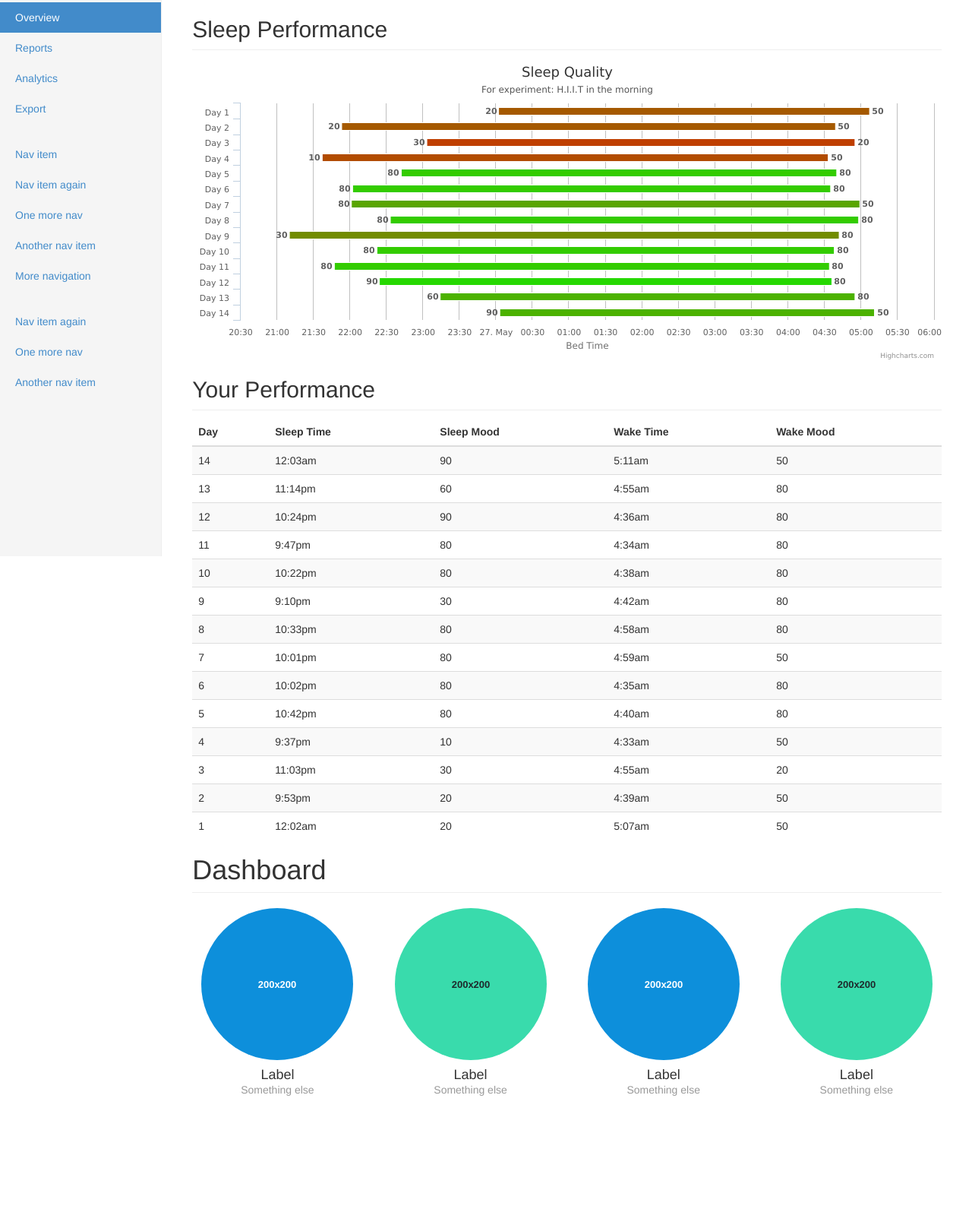
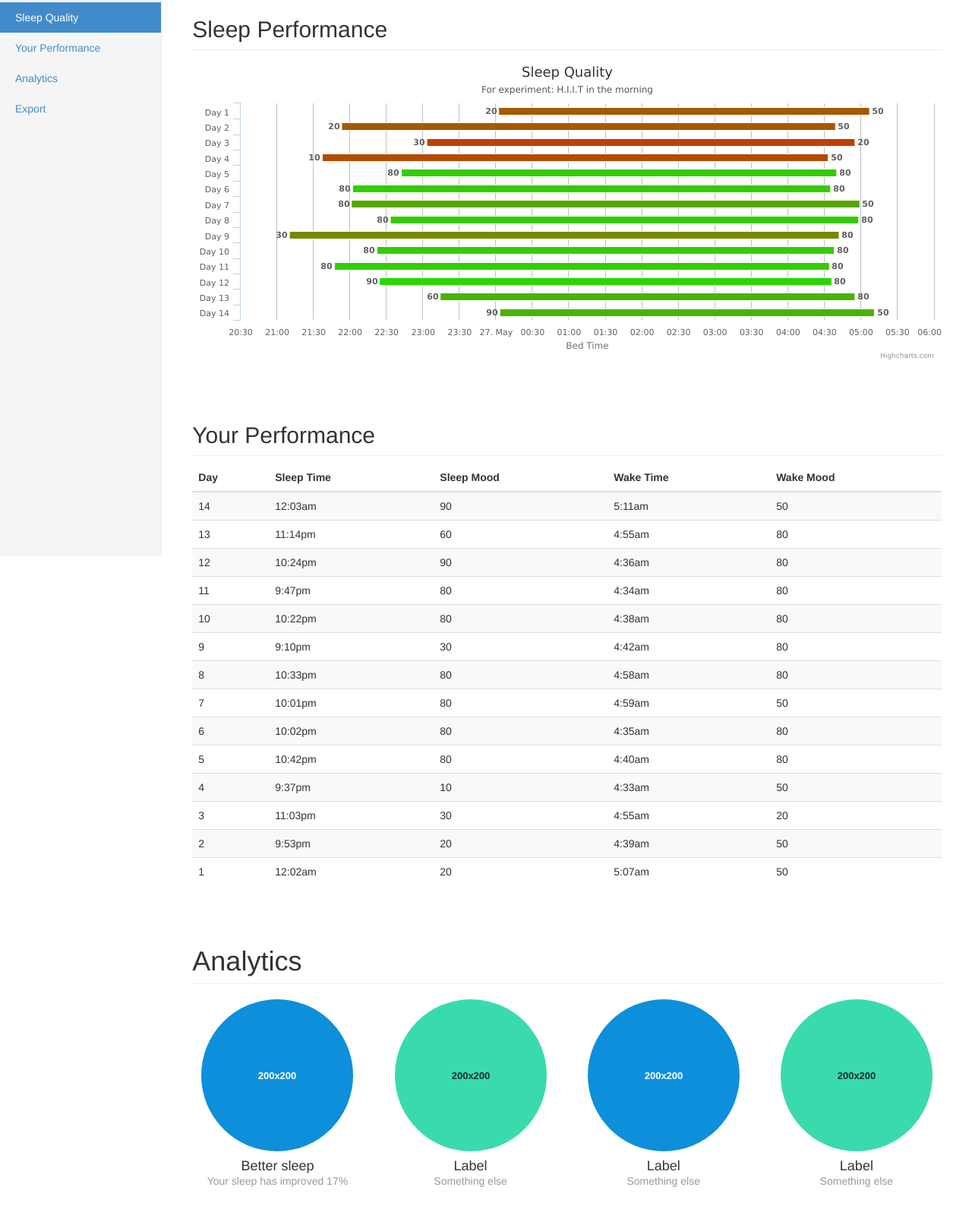
Before and after one commit to yaw2014/hackfitboston, a plain HTML site: page dashboard.html in a window 1280 px wide. Shown: the part 68-1655 px from the top of the page at 76% size. Before the commit the page ends 1582 px from the top, so only its background shows below. Drawn offline with Linux system fonts and the light colour scheme.

Commit message:
revert to stable

```diff
--- a/dashboard.html
+++ b/dashboard.html
@@ -40,26 +40,15 @@
 				</div>
 			</div>
 		</div>
+		<a id="sleepquality"></a>
 		<div class="container-fluid">
 			<div class="row">
 				<div class="col-sm-3 col-md-2 sidebar">
 					<ul class="nav nav-sidebar">
-						<li class="active"><a href="#">Overview</a></li>
-						<li><a href="#">Reports</a></li>
-						<li><a href="#">Analytics</a></li>
+						<li class="active"><a href="#sleepquality">Sleep Quality</a></li>
+						<li><a href="#yourperformance">Your Performance</a></li>
+						<li><a href="#analytics">Analytics</a></li>
 						<li><a href="#">Export</a></li>
-					</ul>
-					<ul class="nav nav-sidebar">
-						<li><a href="">Nav item</a></li>
-						<li><a href="">Nav item again</a></li>
-						<li><a href="">One more nav</a></li>
-						<li><a href="">Another nav item</a></li>
-						<li><a href="">More navigation</a></li>
-					</ul>
-					<ul class="nav nav-sidebar">
-						<li><a href="">Nav item again</a></li>
-						<li><a href="">One more nav</a></li>
-						<li><a href="">Another nav item</a></li>
 					</ul>
 				</div>
 				<div class="col-sm-9 col-sm-offset-3 col-md-10 col-md-offset-2 main">
@@ -71,6 +60,8 @@
 					</div>
 
 					<!-- Table -->
+					<a id="yourperformance"></a>
+					<br><br><br>
 					<h2 class="sub-header">Your Performance</h2>
 					<div class="table-responsive">
 						<table class="table table-striped">
@@ -102,12 +93,14 @@
 						</table>
 					</div>
 
-					<h1 class="page-header">Dashboard</h1>
+					<a id="analytics"></a>
+					<br><br><br>
+					<h1 class="page-header">Analytics</h1>
 					<div class="row placeholders">
 						<div class="col-xs-6 col-sm-3 placeholder">
 							<img data-src="holder.js/200x200/auto/sky" class="img-responsive" alt="Generic placeholder thumbnail">
-							<h4>Label</h4>
-							<span class="text-muted">Something else</span>
+							<h4>Better sleep</h4>
+							<span class="text-muted">Your sleep has improved 17%</span>
 						</div>
 						<div class="col-xs-6 col-sm-3 placeholder">
 							<img data-src="holder.js/200x200/auto/vine" class="img-responsive" alt="Generic placeholder thumbnail">
```
Also changed, not shown: gotosleep.html (+1 -0 lines).
